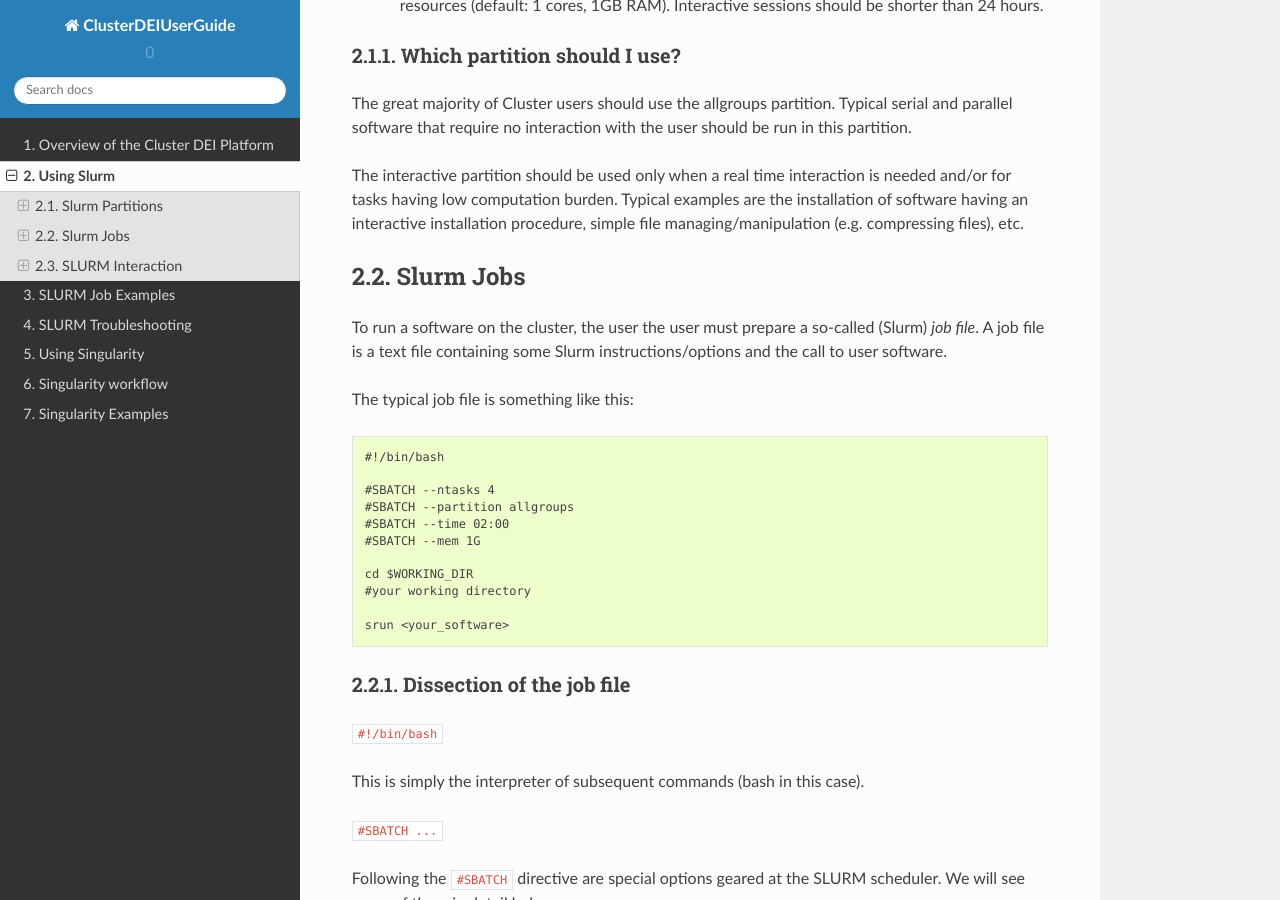
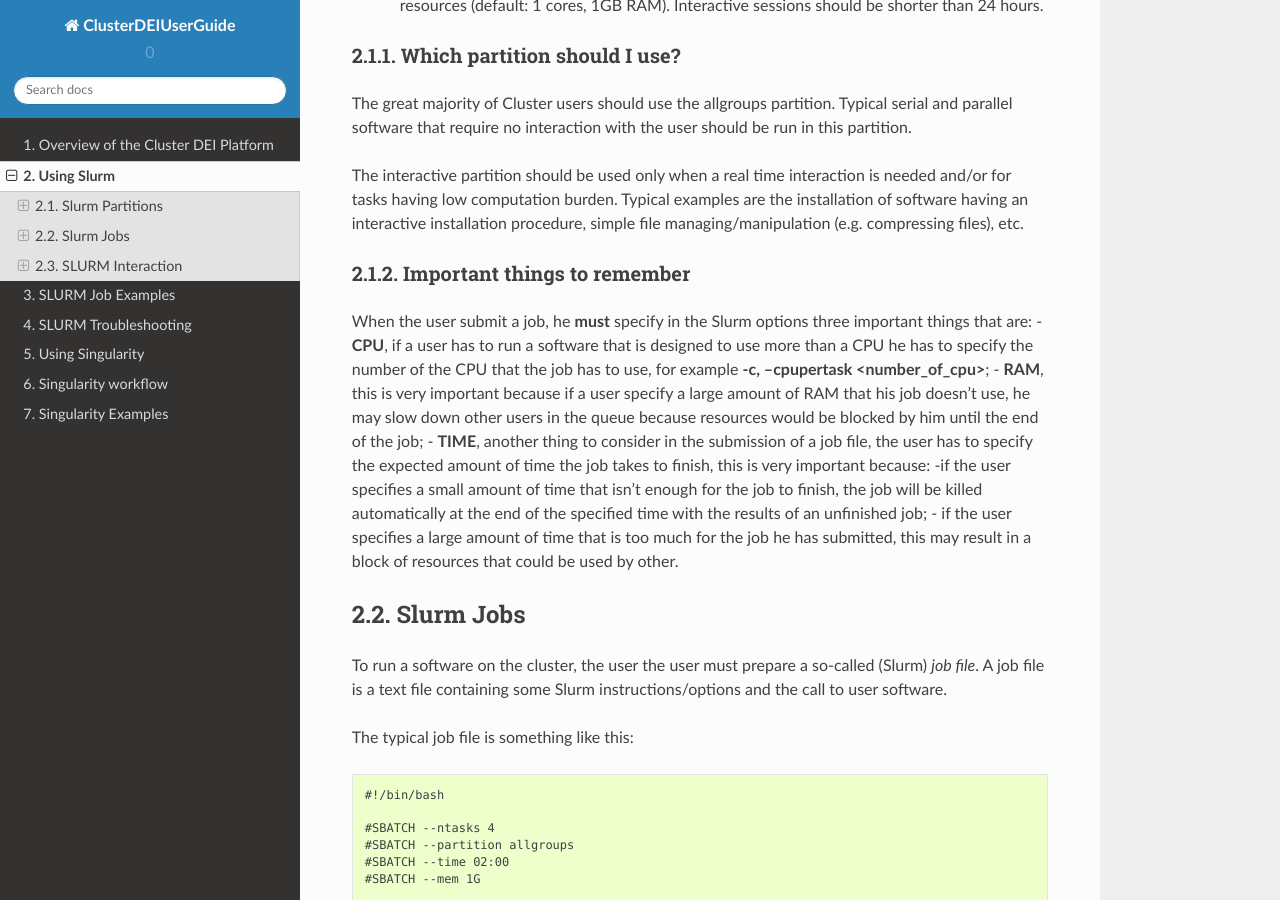
Before and after one commit to agostinoandriolo/clusterDEIguide, a Sphinx documentation site: the page built from ClusterDEIUserGuide-master/docs/UsingSLURM.rst, in a window 1280 px wide and 900 px high, scrolled down 582 px. Built offline with Sphinx 7.4.7 and the Read the Docs theme 2.0.0, drawn with Linux system fonts in a browser that asks for light colours; some of the changed text lies outside the part shown.

Commit message:
Update UsingSLURM.rst

```diff
--- a/ClusterDEIUserGuide-master/docs/UsingSLURM.rst
+++ b/ClusterDEIUserGuide-master/docs/UsingSLURM.rst
@@ -46,6 +46,17 @@
 installation of software having an interactive installation
 procedure, simple file managing/manipulation (e.g.
 compressing files), etc.
+
+Important things to remember
+^^^^^^^^^^^^^^^^^^^^^^^^^^^^
+
+When the user submit a job, he **must** specify in the Slurm options three important things that are:
+- **CPU**, if a user has to run a software that is designed to use more than a CPU he has to specify the number of the CPU that the job has to use, for example **-c, --cpupertask <number_of_cpu>**;
+- **RAM**, this is very important because if a user specify a large amount of RAM that his job doesn't use, he may slow down other users in the queue because resources would be blocked by him until the end of the job;
+- **TIME**, another thing to consider in the submission of a job file, the user has to specify the expected amount of time the job takes to finish, this is very important because:
+-if the user specifies a small amount of time that isn't enough for the job to finish, the job will be killed automatically at the end of the specified time with the results of an unfinished job;
+- if the user specifies a large amount of time that is too much for the job he has submitted, this may result in a block of resources that could be used by other.
+
 
 Slurm Jobs
 ----------
@@ -112,6 +123,9 @@
   Number of tasks to launch. For serial code <num_task> should be set to 1, for
   parallel code <num_task> should be set to the
   number of parallel execution flows.
+
+ -c, -\\-cpupertask <cpu_per_task>
+  Number of CPU used for a single task. For single CPU use <cpu_per_task> should be set to 1, for codes that is capable of using more than a CPU <cpu_per_task> should be set to the number of CPUs required.
 
  -p, -\\-partition <partition_name>
   Slurm partition. For typical serial or parallel job <partition_name> is *allgroups*
```
